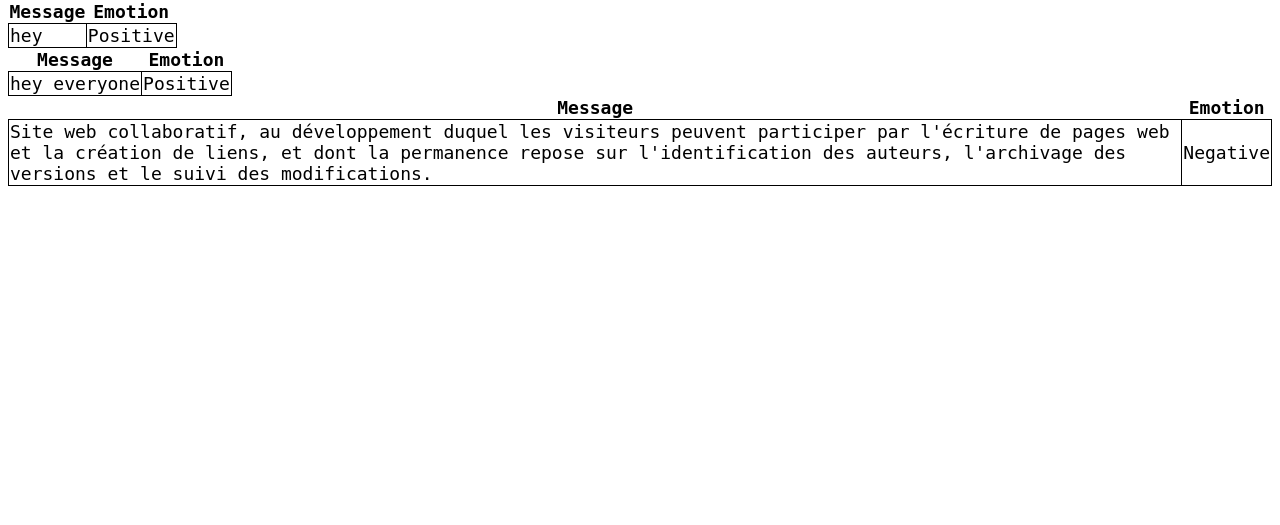
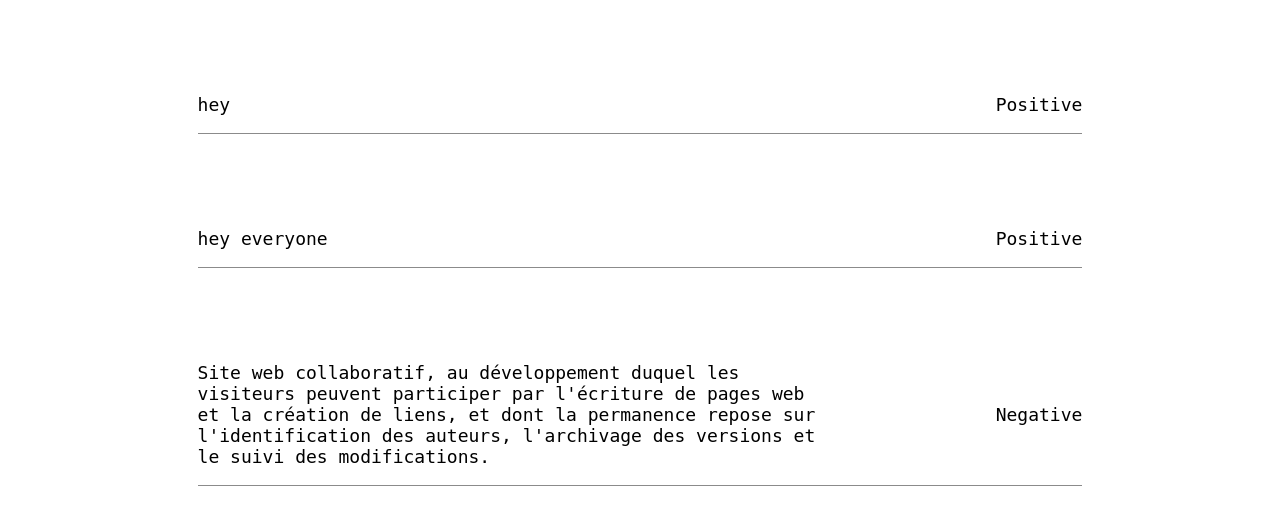
Before and after one commit to Dar-rius/Wolof_IA, a Django app: page /home/data/ in a window 1280 px wide. Shown: the part 50-575 px from the top of the page. Run offline with Django 4.2, Linux system fonts and the light colour scheme; data comes from the database, SQL or seed files in the repository; both versions use the stored data as it was after the commit.

Commit message:
update: front data

```diff
--- a/message_wolof/static/message_wolof/data.css
+++ b/message_wolof/static/message_wolof/data.css
@@ -29,11 +29,23 @@ body{
     font-size: large;
 }
 
-table
-{
-    border-collapse: collapse;
+.sec2{
+    display: flex;
+    align-items: center;
+    justify-content: space-between;
+    margin-top: 6%;
+    border-bottom: 1px solid #8b8b8b;
+    width: 70%;
+
 }
-td
-{
-    border: 1px solid black;
+
+.sec1{
+    display: flex;
+    flex-direction: column;
+    justify-content: center;
+    align-items: center;
 }
+
+.message{
+    padding-right: 20%;
+}
--- a/message_wolof/static/message_wolof/index.css
+++ b/message_wolof/static/message_wolof/index.css
@@ -72,7 +72,7 @@ form{
 .bouton{
     width: 200px;
     height: 40px;
-    border: 2px solid #e4002b;;
+    border: 2px solid #e4002b;
     border-radius: 15px;
     box-sizing: border-box;
     color: #e4002b;;
--- a/message_wolof/templates/message_wolof/data.html
+++ b/message_wolof/templates/message_wolof/data.html
@@ -17,18 +17,20 @@
         </div>
     </header>
 
-    {% for message in messages%}
+    <section>
+        <div class="sec1">
+            {% for message in messages%}
+                <div class="sec2">
+                    <p class="message">
+                        {{message.message}}
+                    </p>
 
-    <table>
-        <tr>
-            <th>Message</th>
-            <th>Emotion</th>
-        </tr>
-        <tr>
-            <td>{{message.message}}</td>
-            <td>{{message.emotion}}</td>
-        </tr>
-     </table>
-    {% endfor %}
+                    <p class="emotion">
+                        {{message.emotion}}
+                    </p>
+                </div>
+            {% endfor %}
+        </div>
+    </section>
 </body>
 </html>
--- a/message_wolof/templates/message_wolof/index.html
+++ b/message_wolof/templates/message_wolof/index.html
@@ -30,7 +30,7 @@
             émotion positive ou négative.
             </br> </br>
             Votre rôle dans ce projet est d'écrire un ou plusieurs messages en wolof sur un événement dont vous avez vécu et vous devez préciser votre sentiment envers ce message (positif ou négatif). </br>
-            Si vous êtes développeur et vous voudriez contribuer au projet cliquer sur ce lien
+            Si vous êtes développeur et vous voudriez contribuer au projet en ajoutant d’autre fonctionnalités ou vous avez une idée qui serait bien à implémenter sur ce projet cliquer sur ce lien
 
         </div>
 
```
Also changed, not shown: db.sqlite3.
